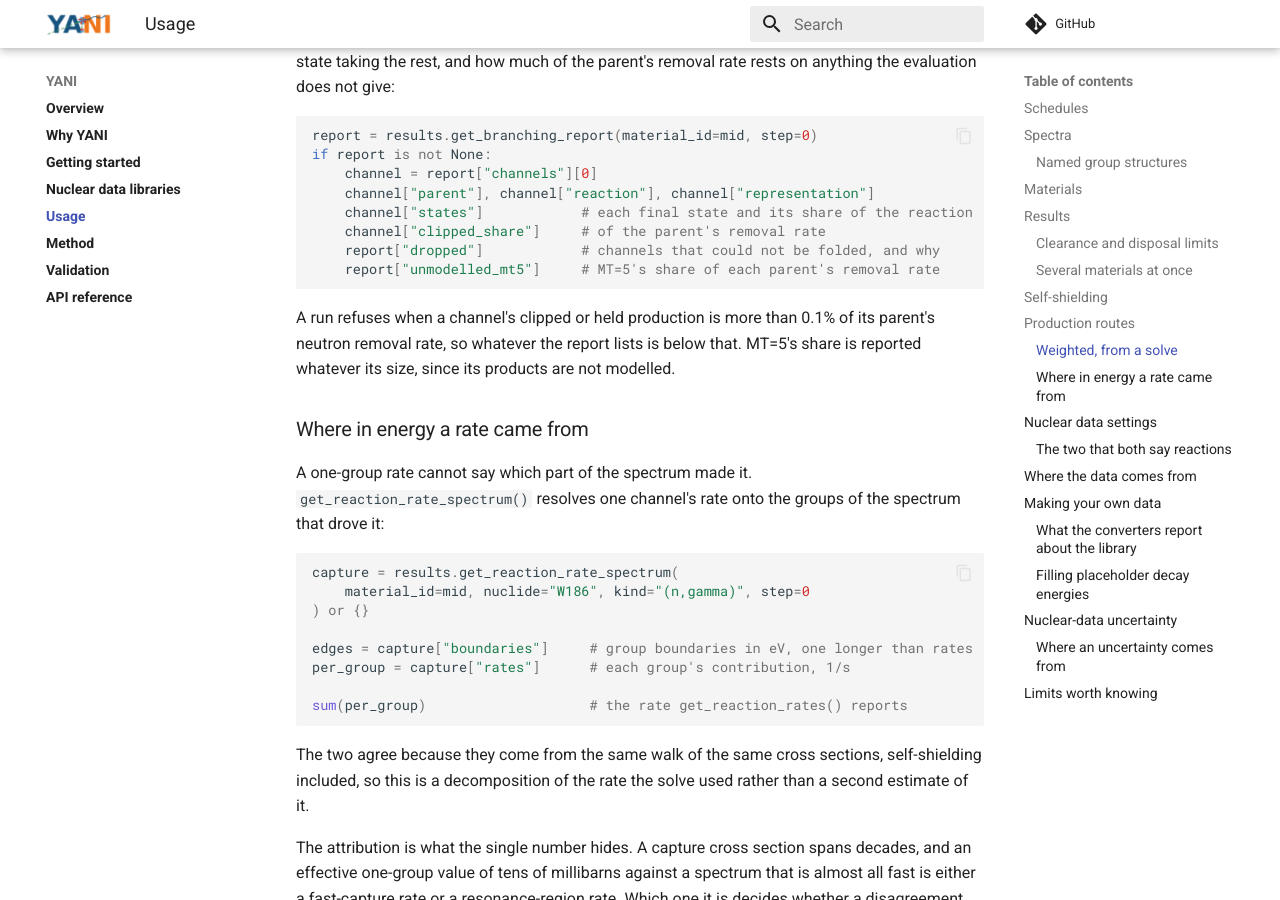
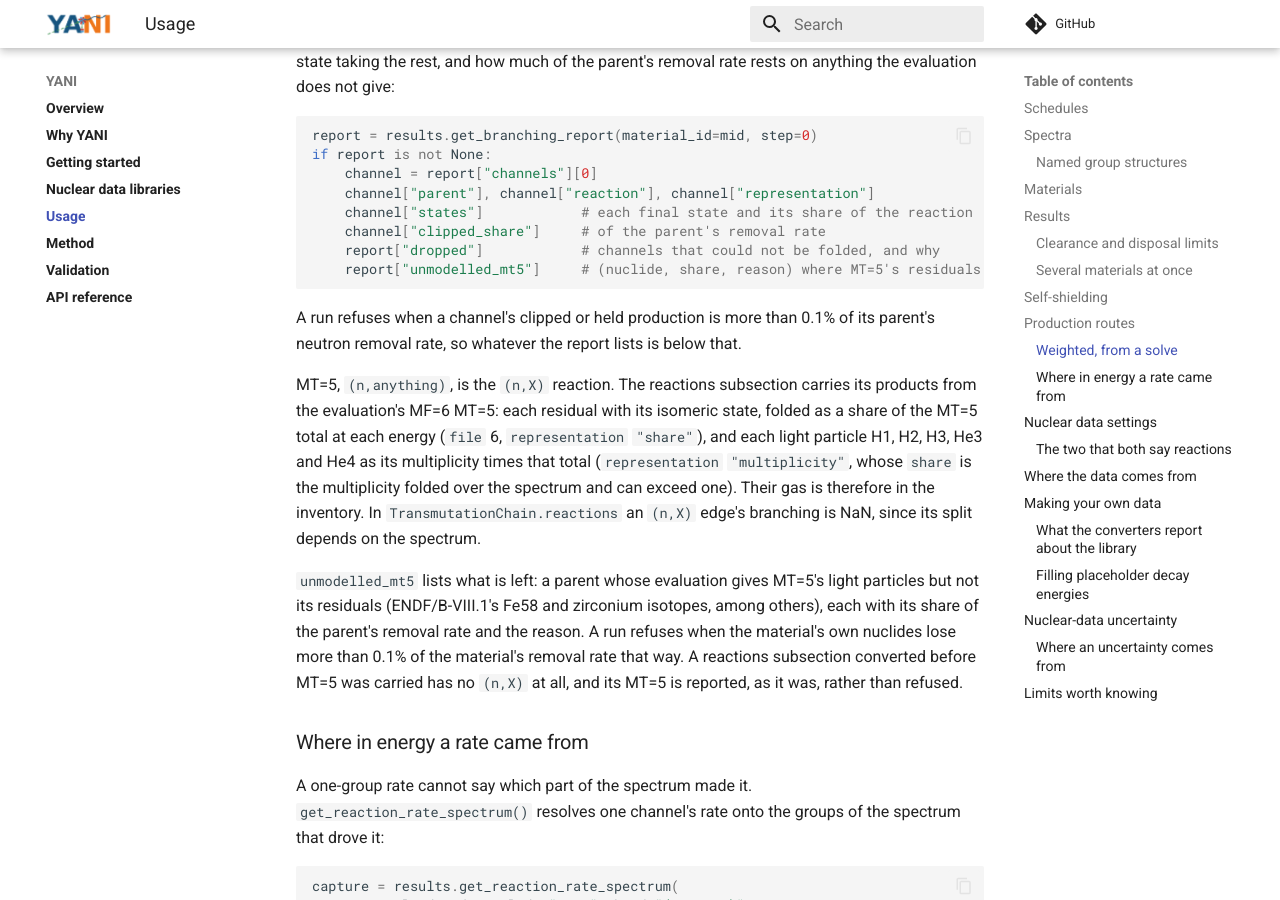
Before and after one commit to fusion-neutronics/yani, an MkDocs documentation site: the page built from docs/usage.md, in a window 1280 px wide and 900 px high, scrolled down 11336 px. Built offline with MkDocs 1.6.1 and Material for MkDocs 9.7.7, drawn with Linux system fonts in a browser that asks for light colours; comment, search, counter and statistics services are not loaded.

Commit message:
Describe MT=5 as modelled in the branching report

````diff
--- a/docs/usage.md
+++ b/docs/usage.md
@@ -572,12 +572,28 @@ if report is not None:
     channel["states"]            # each final state and its share of the reaction
     channel["clipped_share"]     # of the parent's removal rate
     report["dropped"]            # channels that could not be folded, and why
-    report["unmodelled_mt5"]     # MT=5's share of each parent's removal rate
+    report["unmodelled_mt5"]     # (nuclide, share, reason) where MT=5's residuals are not modelled
 ```
 
 A run refuses when a channel's clipped or held production is more than 0.1% of
 its parent's neutron removal rate, so whatever the report lists is below that.
-MT=5's share is reported whatever its size, since its products are not modelled.
+
+MT=5, `(n,anything)`, is the `(n,X)` reaction. The reactions subsection carries
+its products from the evaluation's MF=6 MT=5: each residual with its isomeric
+state, folded as a share of the MT=5 total at each energy (`file` 6,
+`representation` `"share"`), and each light particle H1, H2, H3, He3 and He4 as
+its multiplicity times that total (`representation` `"multiplicity"`, whose
+`share` is the multiplicity folded over the spectrum and can exceed one). Their
+gas is therefore in the inventory. In `TransmutationChain.reactions` an `(n,X)`
+edge's branching is NaN, since its split depends on the spectrum.
+
+`unmodelled_mt5` lists what is left: a parent whose evaluation gives MT=5's
+light particles but not its residuals (ENDF/B-VIII.1's Fe58 and zirconium
+isotopes, among others), each with its share of the parent's removal rate and
+the reason. A run refuses when the material's own nuclides lose more than 0.1%
+of the material's removal rate that way. A reactions subsection converted
+before MT=5 was carried has no `(n,X)` at all, and its MT=5 is reported, as it
+was, rather than refused.
 
 ### Where in energy a rate came from
 
````
